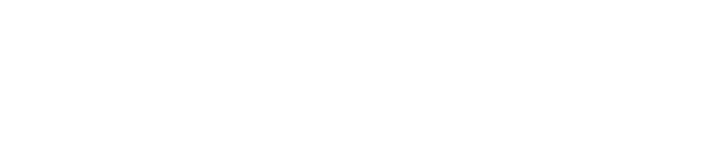
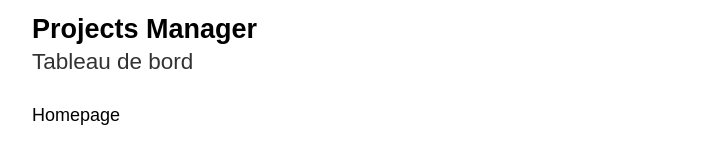
Before and after one commit to sylvain-galoustoff/project-manager, a React (Vite) app in the folder client/: page /home/dashboard in a window 1280 px wide. Before the commit this address had no page. Shown: the top 160 px of the page, without its empty margins (96-812 px from the left). Built offline with nearby package versions, Linux system fonts and the light colour scheme; sample sign-in values are in the browser's storage.

Commit message:
Set homepage route (#4)

```diff
--- a/client/src/router/Router.tsx
+++ b/client/src/router/Router.tsx
@@ -4,6 +4,8 @@
 import { useAuth } from "../context/AuthContext";
 import NotFound from "../views/NotFound/NotFound";
 import type { JSX } from "react";
+import Layout from "../views/Layout/Layout";
+import Dashboard from "../views/Dashboard/Dashboard";
 
 export default function ProtectedRoute({ children }: { children: JSX.Element }) {
   const { authToken, loading } = useAuth();
@@ -30,6 +32,26 @@
     errorElement: <NotFound />,
   },
   {
+    path: "/home",
+    element: (
+      <ProtectedRoute>
+        <Layout />
+      </ProtectedRoute>
+    ),
+    errorElement: <NotFound />,
+    children: [
+      {
+        path: "dashboard",
+        element: (
+          <ProtectedRoute>
+            <Dashboard />
+          </ProtectedRoute>
+        ),
+        errorElement: <NotFound />,
+      },
+    ],
+  },
+  {
     path: "/",
     element: <Navigate replace to="/login" />,
     errorElement: <NotFound />,
--- /dev/null
+++ b/client/src/views/Dashboard/Dashboard.tsx
@@ -0,0 +1,8 @@
+import React from "react";
+import styles from "./Dashboard.module.css";
+
+const Dashboard: React.FC = () => {
+  return <div className={`page ${styles.homepage}`}>Homepage</div>;
+};
+
+export default Dashboard;
--- /dev/null
+++ b/client/src/views/Layout/Layout.module.css
@@ -0,0 +1,3 @@
+.layout {
+  height: 100%;
+}
--- /dev/null
+++ b/client/src/views/Layout/Layout.tsx
@@ -0,0 +1,17 @@
+import React from "react";
+import styles from "./Layout.module.css";
+import Header from "../../components/Header/Header";
+import { Outlet, useLocation } from "react-router";
+
+const Layout: React.FC = () => {
+  const { pathname } = useLocation();
+
+  return (
+    <div className={`layout ${styles.layout}`}>
+      <Header arrowBack={pathname.includes("dashboard") ? false : true} />
+      <Outlet />
+    </div>
+  );
+};
+
+export default Layout;
```
Also changed, not shown: client/src/views/Dashboard/Dashboard.module.css (added).
